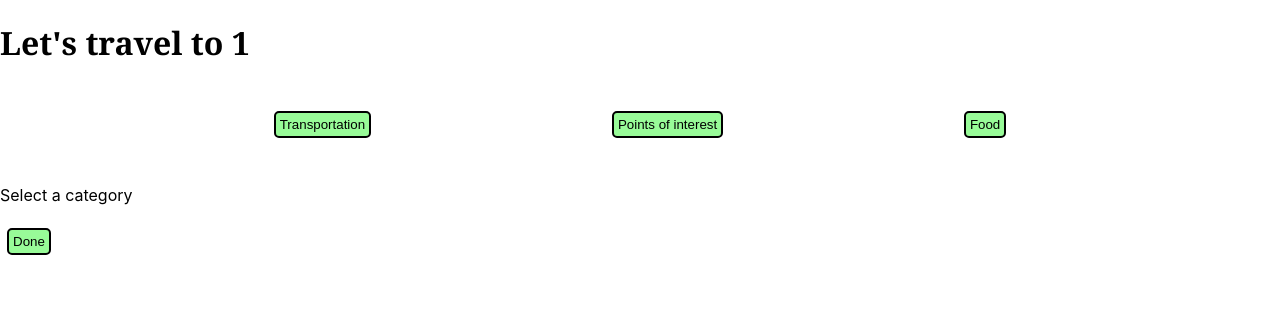
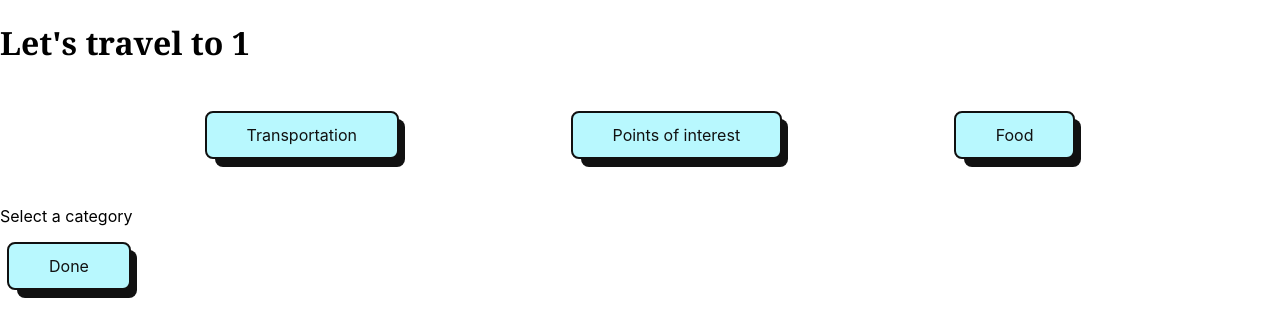
Before and after one commit to llennemann/LAHacks24Frontend, a React (Create React App) app in the folder my-app/: page /schedule/1 in a window 1280 px wide. Shown: the top 336 px of the page. Built offline with nearby package versions, Linux system fonts and the light colour scheme.

Commit message:
Button changes

```diff
--- a/my-app/src/components/Navbar.js
+++ b/my-app/src/components/Navbar.js
@@ -59,10 +59,10 @@ function Navbar() {
   return (
     <div>
       <div id="button-list">
-        <button onClick={() => {getData('Transportation',transportData);setSelectedCategory('Transportation');}}>Transportation</button>
-        <button onClick={() => {getData('Points of interest',transportData);setSelectedCategory('Points of interest');}}>Points of interest</button>
+        <button className="button-spec" onClick={() => {getData('Transportation',transportData);setSelectedCategory('Transportation');}}>Transportation</button>
+        <button className="button-spec" onClick={() => {getData('Points of interest',transportData);setSelectedCategory('Points of interest');}}>Points of interest</button>
         {/* <button onClick={() => {getData('Stays',{...poi,flight['inbound']['arrival_airport']});setSelectedCategory('Stays');}}>Stays</button> */}
-        <button onClick={() => {getData('Food',{});setSelectedCategory('Food');}}>Food</button>
+        <button className="button-spec" onClick={() => {getData('Food',{});setSelectedCategory('Food');}}>Food</button>
       </div>
       {renderComponent()}
       {/* <Rec category={selectedCategory} /> */}
--- a/my-app/src/components/pages/Schedule.js
+++ b/my-app/src/components/pages/Schedule.js
@@ -15,7 +15,7 @@ function Schedule() {
     <div className='schedule-page'>
       <h1>Let's travel to {city}</h1>
       <Navbar/>
-      <button onClick={handleDone}>Done</button>  {/* Updated to handle navigation */}
+      <button className="button-spec" onClick={handleDone}>Done</button>  {/* Updated to handle navigation */}
     </div>
   );
 }
```
